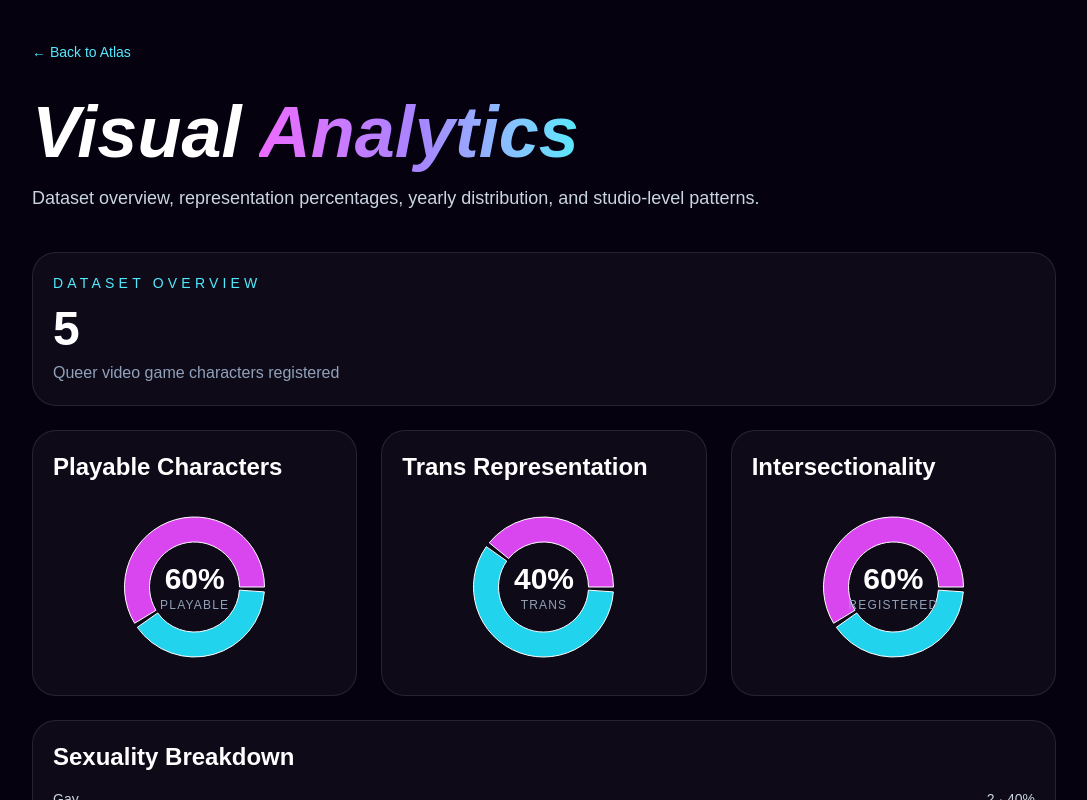
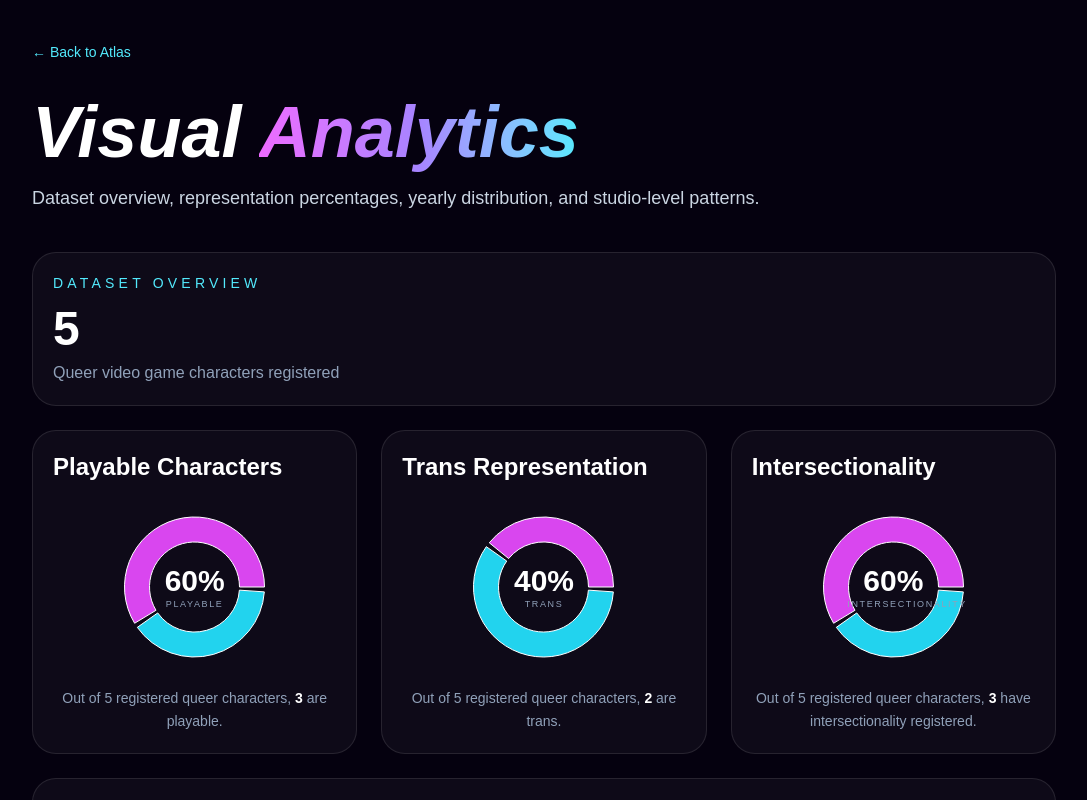
Before and after one commit to renanuhoh-crypto/queer-video-game-character-atlas, a Next.js app: page /analytics in a window 1280 px wide. Shown: the top 800 px of the page, without its empty margins (32-1119 px from the left). Built offline with nearby package versions, Linux system fonts and the light colour scheme.

Commit message:
improve analytics donut labels

```diff
--- a/src/components/VisualAnalytics.tsx
+++ b/src/components/VisualAnalytics.tsx
@@ -93,7 +93,13 @@ function countBy(values: string[]) {
 
   values.forEach((value) => {
     const clean = normalize(value);
-    if (!clean || clean === "none" || clean === "no" || clean === "not_registered") {
+
+    if (
+      !clean ||
+      clean === "none" ||
+      clean === "no" ||
+      clean === "not_registered"
+    ) {
       return;
     }
 
@@ -147,6 +153,65 @@ function BreakdownCard({
           })}
         </div>
       )}
+    </div>
+  );
+}
+
+function DonutCard({
+  title,
+  data,
+  percentage,
+  label,
+  count,
+  total,
+  sentence,
+}: {
+  title: string;
+  data: { name: string; value: number }[];
+  percentage: number;
+  label: string;
+  count: number;
+  total: number;
+  sentence: string;
+}) {
+  return (
+    <div className="rounded-3xl border border-white/10 bg-white/[0.04] p-5">
+      <h3 className="mb-4 text-2xl font-black text-white">{title}</h3>
+
+      <div className="relative h-44 min-h-[176px] w-full min-w-0">
+        <ResponsiveContainer width="100%" height={176}>
+          <PieChart>
+            <Pie
+              data={data}
+              dataKey="value"
+              innerRadius={45}
+              outerRadius={70}
+              paddingAngle={4}
+            >
+              {data.map((_, index) => (
+                <Cell key={index} fill={COLORS[index % COLORS.length]} />
+              ))}
+            </Pie>
+
+            <Tooltip />
+          </PieChart>
+        </ResponsiveContainer>
+
+        <div className="pointer-events-none absolute inset-0 flex items-center justify-center">
+          <div className="text-center">
+            <p className="text-3xl font-black text-white">{percentage}%</p>
+
+            <p className="mx-auto max-w-[92px] text-[9px] uppercase leading-tight tracking-[0.18em] text-slate-400">
+              {label}
+            </p>
+          </div>
+        </div>
+      </div>
+
+      <p className="mt-3 text-center text-sm leading-relaxed text-slate-400">
+        Out of {total} registered queer characters,{" "}
+        <span className="font-bold text-white">{count}</span> {sentence}.
+      </p>
     </div>
   );
 }
@@ -264,116 +329,35 @@ export default function VisualAnalytics({ characters }: Props) {
       </div>
 
       <div className="grid gap-6 xl:grid-cols-3">
-        <div className="rounded-3xl border border-white/10 bg-white/[0.04] p-5">
-          <h3 className="mb-4 text-2xl font-black text-white">
-            Playable Characters
-          </h3>
+        <DonutCard
+          title="Playable Characters"
+          data={playableData}
+          percentage={playablePercentage}
+          label="Playable"
+          count={playableCount}
+          total={totalCharacters}
+          sentence="are playable"
+        />
 
-          <div className="relative h-44 min-h-[176px] w-full min-w-0">
-            <ResponsiveContainer width="100%" height={176}>
-              <PieChart>
-                <Pie
-                  data={playableData}
-                  dataKey="value"
-                  innerRadius={45}
-                  outerRadius={70}
-                  paddingAngle={4}
-                >
-                  {playableData.map((_, index) => (
-                    <Cell key={index} fill={COLORS[index % COLORS.length]} />
-                  ))}
-                </Pie>
+        <DonutCard
+          title="Trans Representation"
+          data={transData}
+          percentage={transPercentage}
+          label="Trans"
+          count={transCount}
+          total={totalCharacters}
+          sentence="are trans"
+        />
 
-                <Tooltip />
-              </PieChart>
-            </ResponsiveContainer>
-
-            <div className="pointer-events-none absolute inset-0 flex items-center justify-center">
-              <div className="text-center">
-                <p className="text-3xl font-black text-white">
-                  {playablePercentage}%
-                </p>
-                <p className="text-xs uppercase tracking-widest text-slate-400">
-                  playable
-                </p>
-              </div>
-            </div>
-          </div>
-        </div>
-
-        <div className="rounded-3xl border border-white/10 bg-white/[0.04] p-5">
-          <h3 className="mb-4 text-2xl font-black text-white">
-            Trans Representation
-          </h3>
-
-          <div className="relative h-44 min-h-[176px] w-full min-w-0">
-            <ResponsiveContainer width="100%" height={176}>
-              <PieChart>
-                <Pie
-                  data={transData}
-                  dataKey="value"
-                  innerRadius={45}
-                  outerRadius={70}
-                  paddingAngle={4}
-                >
-                  {transData.map((_, index) => (
-                    <Cell key={index} fill={COLORS[index % COLORS.length]} />
-                  ))}
-                </Pie>
-
-                <Tooltip />
-              </PieChart>
-            </ResponsiveContainer>
-
-            <div className="pointer-events-none absolute inset-0 flex items-center justify-center">
-              <div className="text-center">
-                <p className="text-3xl font-black text-white">
-                  {transPercentage}%
-                </p>
-                <p className="text-xs uppercase tracking-widest text-slate-400">
-                  trans
-                </p>
-              </div>
-            </div>
-          </div>
-        </div>
-
-        <div className="rounded-3xl border border-white/10 bg-white/[0.04] p-5">
-          <h3 className="mb-4 text-2xl font-black text-white">
-            Intersectionality
-          </h3>
-
-          <div className="relative h-44 min-h-[176px] w-full min-w-0">
-            <ResponsiveContainer width="100%" height={176}>
-              <PieChart>
-                <Pie
-                  data={intersectionalityData}
-                  dataKey="value"
-                  innerRadius={45}
-                  outerRadius={70}
-                  paddingAngle={4}
-                >
-                  {intersectionalityData.map((_, index) => (
-                    <Cell key={index} fill={COLORS[index % COLORS.length]} />
-                  ))}
-                </Pie>
-
-                <Tooltip />
-              </PieChart>
-            </ResponsiveContainer>
-
-            <div className="pointer-events-none absolute inset-0 flex items-center justify-center">
-              <div className="text-center">
-                <p className="text-3xl font-black text-white">
-                  {intersectionalityPercentage}%
-                </p>
-                <p className="text-xs uppercase tracking-widest text-slate-400">
-                  registered
-                </p>
-              </div>
-            </div>
-          </div>
-        </div>
+        <DonutCard
+          title="Intersectionality"
+          data={intersectionalityData}
+          percentage={intersectionalityPercentage}
+          label="Intersectionality"
+          count={intersectionalityCount}
+          total={totalCharacters}
+          sentence="have intersectionality registered"
+        />
       </div>
 
       <BreakdownCard
```
